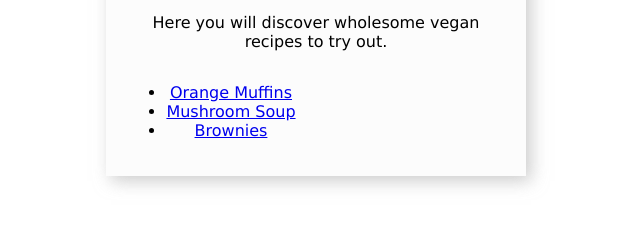
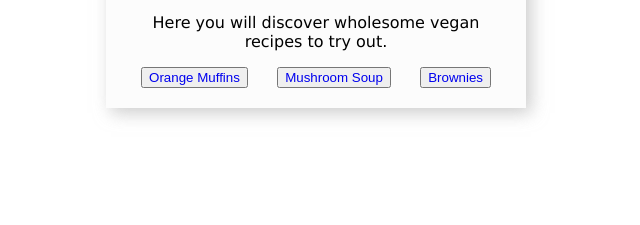
Before and after one commit to michaeltaube-code/odin-recipes, a plain HTML site: page index.html in a window 1280 px wide. Shown: the part 131-356 px from the top of the page, without its empty margins (324-964 px from the left). Drawn offline with Linux system fonts and the light colour scheme.

Commit message:
Styling Main Navigation
Changing UL of recipes into a div with button elements.
Aligning the buttons centered in the div.
Removing text-decoration from a elements.

Note: Button elements still need an a element to redirect.

```diff
--- a/index.html
+++ b/index.html
@@ -11,11 +11,12 @@
         <h1 class="heading">Odin Recipes</h1>
         <p class="para">Welcome to Odin Recipes!</p>
         <p class="para">Here you will discover wholesome vegan recipes to try out.</p>
-        <ul class="recipe-list">
-            <li><a href="recipes/orange-muffins.html">Orange Muffins</a></li>
-            <li><a href="recipes/mushroom-soup.html">Mushroom Soup</a></li>
-            <li><a href="recipes/brownies.html">Brownies</a></li>
-        </ul>
+
+        <div id="navigation">
+            <button><a href="recipes/orange-muffins.html">Orange Muffins</a></button>
+            <button><a href="recipes/mushroom-soup.html">Mushroom Soup</a></button>
+            <button><a href="recipes/brownies.html">Brownies</a></button>
+        </div>
     </div>
 </body>
-</html>
+</html></div>
--- a/styles.css
+++ b/styles.css
@@ -13,15 +13,27 @@ body {
     box-shadow:  0.3em 0.3em 1em rgba(171, 171, 171, 0.6);
    }
 
-.heading, .para {
+h1, h2, h3, h4, h5, h6, p {
     text-align: center;
 }
 
-.recipe-list {
-    display: inline-block;
-    text-align: center;
-}
 
 .recipe-img {
 
 }
+
+/*Navigation Menu*/
+
+#navigation {
+  display: flex;
+  justify-content: center;
+  align-items: center;
+  }
+
+#navigation button {
+   margin: auto;
+}
+
+#navigation a {
+    text-decoration: none;
+}
```
